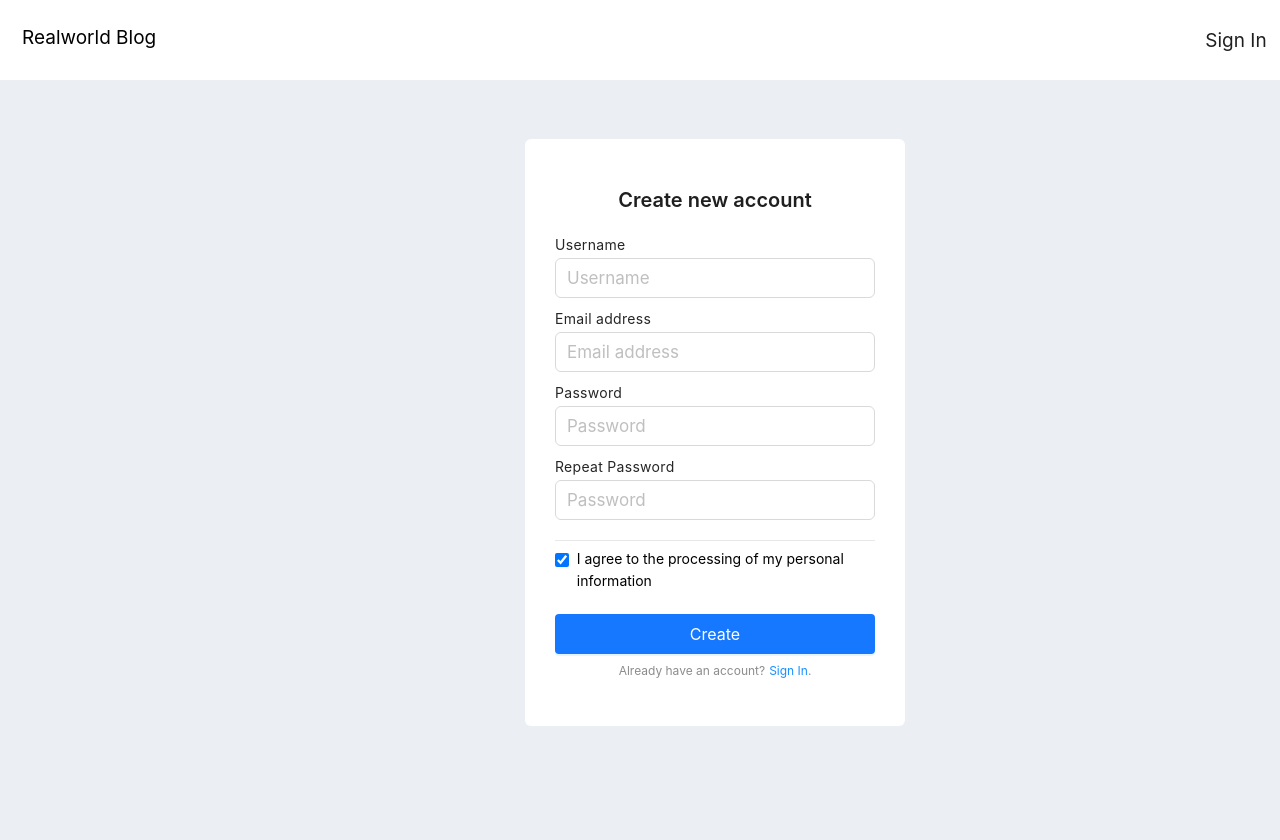
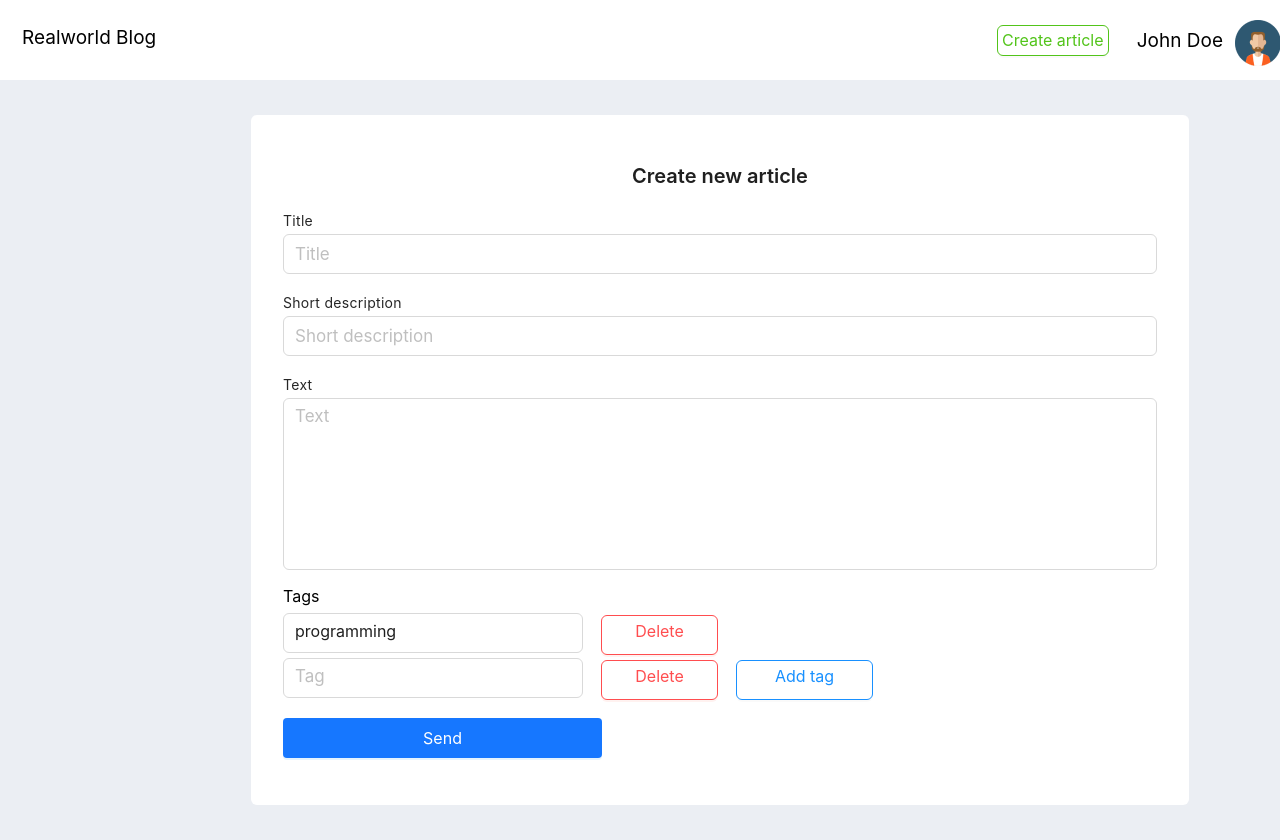
Before and after one commit to M1sterRob0t/react-blog, a React (Create React App) app: page / in a window 1280 px wide. Shown: the top 840 px of the page. Before the commit the page ends 800 px from the top, so only its background shows below. Built offline with nearby package versions, Linux system fonts and the light colour scheme.

Commit message:
Сверстал компонент CreateNewPost

```diff
--- a/src/components/App/App.css
+++ b/src/components/App/App.css
@@ -10,3 +10,7 @@
 .app__modal{
   margin: 59px auto;
 }
+
+.app__create-new-post{
+  margin: 35px auto;
+}
--- a/src/components/App/App.tsx
+++ b/src/components/App/App.tsx
@@ -1,6 +1,7 @@
 // import Posts from '../Posts';
+import CreateNewPost from '../CreateNewPost';
 import Header from '../Header';
-import SignUp from '../Modal/SignUp';
+// import SignUp from '../Modal/SignUp';
 // import EditProfile from '../Modal/EditProfile';
 // import SignIn from '../Modal/SignIn';
 
@@ -10,7 +11,7 @@ function App() {
   return (
     <div className="app">
       <Header className="app__header" />
-      <SignUp className="app__modal" />
+      <CreateNewPost className="app__create-new-post" />
     </div>
   );
 }
--- /dev/null
+++ b/src/components/CreateNewPost/CreateNewPost.tsx
@@ -0,0 +1,60 @@
+import './style.css';
+import { Input, Typography, Button } from 'antd';
+
+interface ICreateNewPostProps {
+  className: string;
+}
+const { Title } = Typography;
+
+export default function CreateNewPost(props: ICreateNewPostProps): JSX.Element {
+  const { className } = props;
+
+  return (
+    <section className={`${className} create-new-post`}>
+      <Title className="create-new-post__title" level={4}>
+        Create new article
+      </Title>
+      <form className="create-new-post__form">
+        <label className="create-new-post__label">
+          Title
+          <Input className="create-new-post__input" placeholder="Title" />
+        </label>
+        <label className="create-new-post__label">
+          Short description
+          <Input className="create-new-post__input" placeholder="Short description" />
+        </label>
+        <label className="create-new-post__label">
+          Text
+          <Input.TextArea
+            className="create-new-post__input create-new-post__input--textarea"
+            placeholder="Text"
+            autoSize={{ minRows: 6 }}
+          />
+        </label>
+        <div className="create-new-post__tags">
+          <label className="create-new-post__tag-label">Tags </label>
+          <div className="create-new-post__tag-item">
+            <Input
+              className="create-new-post__input create-new-post__input--tag"
+              placeholder="Tag"
+              value={'programming'}
+            />
+            <Button className="create-new-post__delete-tag-button" danger>
+              Delete
+            </Button>
+          </div>
+          <div className="create-new-post__tag-item">
+            <Input className="create-new-post__input create-new-post__input--tag" placeholder="Tag" />
+            <Button className="create-new-post__delete-tag-button" danger>
+              Delete
+            </Button>
+            <Button className="create-new-post__add-tag-button">Add tag</Button>
+          </div>
+        </div>
+        <Button className="create-new-post__submit" type="primary">
+          Send
+        </Button>
+      </form>
+    </section>
+  );
+}
--- /dev/null
+++ b/src/components/CreateNewPost/index.ts
@@ -0,0 +1,2 @@
+import CreateNewPost from './CreateNewPost';
+export default CreateNewPost;
--- /dev/null
+++ b/src/components/CreateNewPost/style.css
@@ -0,0 +1,89 @@
+.create-new-post {
+  box-sizing: border-box;
+  width: 938px;
+  padding: 47px 32px;
+
+  background-color: #FFFFFF;
+  border-radius: 6px;
+}
+
+.create-new-post__title {
+  text-align: center;
+  margin: 0;
+  margin-bottom: 22px !important;
+}
+
+.create-new-post__label {
+  display: block;
+  font-size: 14px;
+  letter-spacing: 0.3px;
+  color: #262626;
+
+  margin-bottom: 20px;
+}
+
+.create-new-post__label:last-of-type {
+  margin-bottom: 16px;
+}
+
+.create-new-post__input {
+  box-sizing: border-box;
+  margin-top: 5px;
+  height: 40px;
+
+  font-size: 17px;
+}
+
+.create-new-post__input::placeholder {
+  font-size: 17px;
+}
+
+
+.create-new-post__input--tag {
+  width: 300px;
+  font-size: 16px;
+  padding-bottom: 8px;
+
+  margin-top: 0;
+  margin-right: 18px;
+  margin-bottom: 5px;
+}
+
+.create-new-post__tag-label {
+  display: block;
+  margin-bottom: 7px;
+}
+
+.create-new-post__delete-tag-button {
+  box-sizing: border-box;
+  height: 40px;
+  width: 117px;
+  font-size: 16px;
+  padding-bottom: 7px;
+}
+
+.create-new-post__delete-tag-button:not(:last-child) {
+  margin-right: 18px;
+}
+
+.create-new-post__add-tag-button {
+  box-sizing: border-box;
+  height: 40px;
+  width: 137px;
+  font-size: 16px;
+  padding-bottom: 7px;
+  border-color: #1890FF;
+  color: #1890FF;
+}
+
+.create-new-post__tags {
+  margin-bottom: 15px;
+}
+
+.create-new-post__submit {
+  height: 40px;
+  width: 319px;
+
+  border-radius: 4px;
+  font-size: 16px;
+}
--- a/src/components/Header/style.css
+++ b/src/components/Header/style.css
@@ -12,6 +12,7 @@
   display: flex;
   justify-content: space-between;
   column-gap: 17px;
+  display: none;
 }
 
 .header__auth-user {
@@ -19,7 +20,7 @@
   justify-content: space-between;
   align-items: center;
   column-gap: 28px;
-  display: none;
+
 }
 
 .header__sign-in {
```
